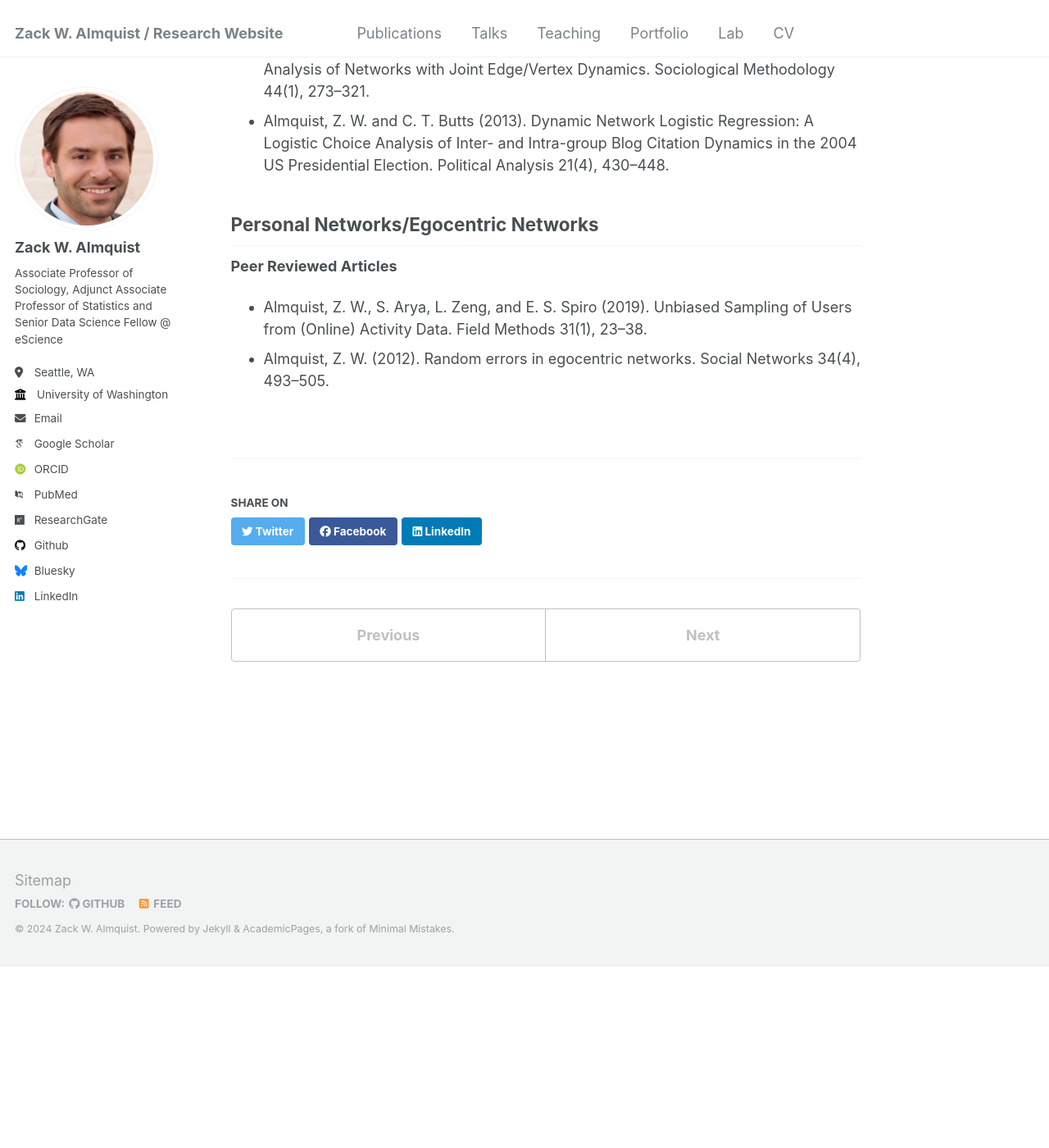
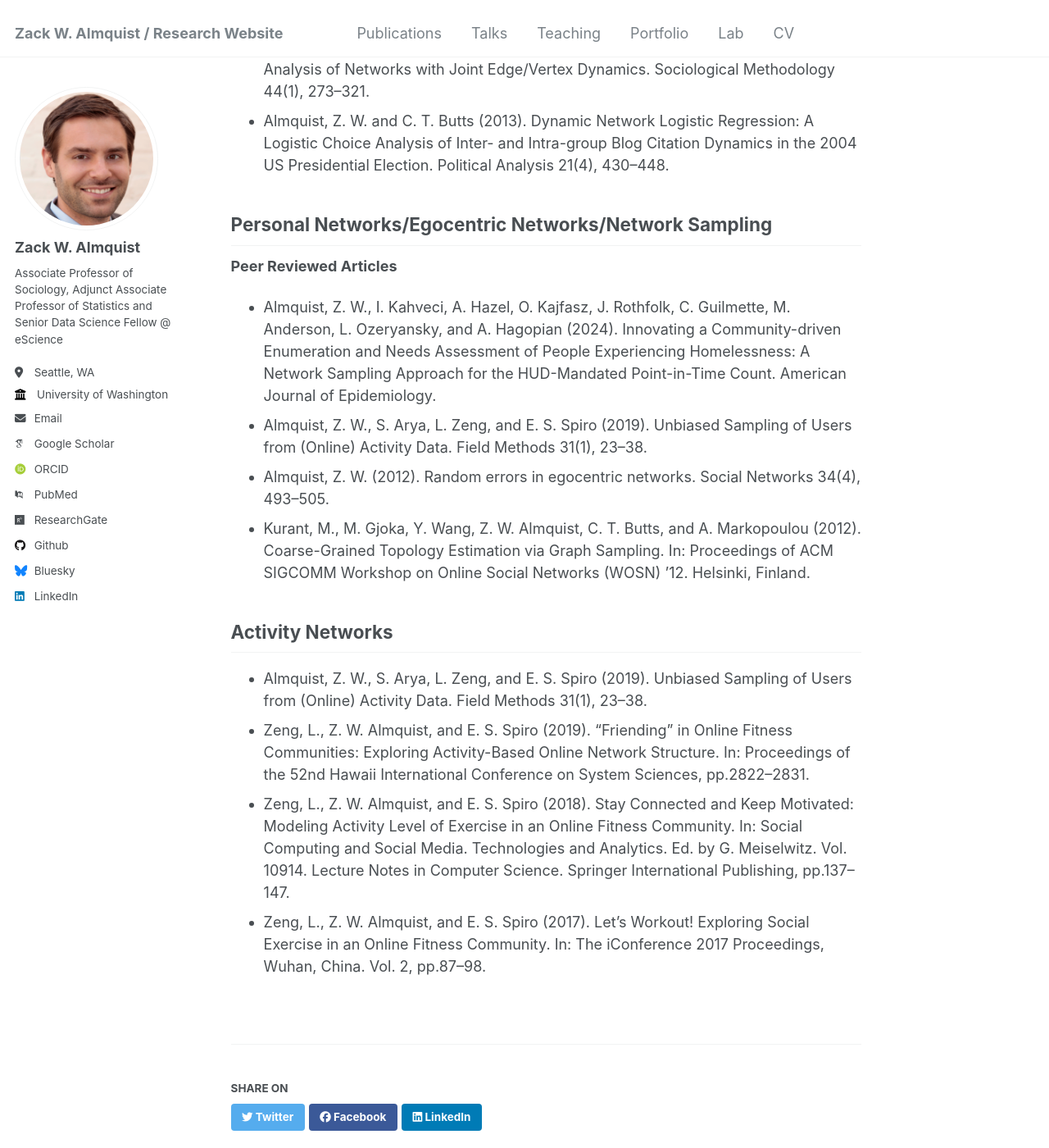
Before and after one commit to zalmquist/zalmquist.github.io, a Jekyll site: the page built from _portfolio/portfolio-4.md, in a window 1280 px wide and 1400 px high, scrolled down 2250 px. Shown: the whole window at 82% size. Built offline with Jekyll 4.4.1, drawn with Linux system fonts in a browser that asks for light colours; some web fonts are replaced; before the commit the page ends 3428 px from its top, so only the background shows below that.

Commit message:
Update portfolio-4.md

```diff
--- a/_portfolio/portfolio-4.md
+++ b/_portfolio/portfolio-4.md
@@ -47,9 +47,25 @@ PA: Elsevier.
 * Almquist, Z. W. and C. T. Butts (2014). Logistic Network Regression for Scalable Analysis of Networks with Joint Edge/Vertex Dynamics. Sociological Methodology 44(1), 273–321.
 * Almquist, Z. W. and C. T. Butts (2013). Dynamic Network Logistic Regression: A Logistic Choice Analysis of Inter- and Intra-group Blog Citation Dynamics in the 2004 US Presidential Election. Political Analysis 21(4), 430–448.
 
-## Personal Networks/Egocentric Networks
+## Personal Networks/Egocentric Networks/Network Sampling
 
 **Peer Reviewed Articles**
+* Almquist, Z. W., I. Kahveci, A. Hazel, O. Kajfasz, J. Rothfolk, C. Guilmette, M. Anderson, L. Ozeryansky, and
+A. Hagopian (2024). Innovating a Community-driven Enumeration and Needs Assessment of People Experiencing Homelessness: A Network Sampling Approach for the HUD-Mandated Point-in-Time Count.
+American Journal of Epidemiology.
 * Almquist, Z. W., S. Arya, L. Zeng, and E. S. Spiro (2019). Unbiased Sampling of Users from (Online) Activity
 Data. Field Methods 31(1), 23–38.
 * Almquist, Z. W. (2012). Random errors in egocentric networks. Social Networks 34(4), 493–505.
+* Kurant, M., M. Gjoka, Y. Wang, Z. W. Almquist, C. T. Butts, and A. Markopoulou (2012). Coarse-Grained Topology Estimation via Graph Sampling. In: Proceedings of ACM SIGCOMM Workshop on Online Social Networks (WOSN) ’12. Helsinki, Finland.
+
+## Activity Networks
+
+* Almquist, Z. W., S. Arya, L. Zeng, and E. S. Spiro (2019). Unbiased Sampling of Users from (Online) Activity
+Data. Field Methods 31(1), 23–38.
+* Zeng, L., Z. W. Almquist, and E. S. Spiro (2019). “Friending” in Online Fitness Communities: Exploring
+Activity-Based Online Network Structure. In: Proceedings of the 52nd Hawaii International Conference on
+System Sciences, pp.2822–2831.
+* Zeng, L., Z. W. Almquist, and E. S. Spiro (2018). Stay Connected and Keep Motivated: Modeling Activity Level
+of Exercise in an Online Fitness Community. In: Social Computing and Social Media. Technologies and Analytics. Ed. by G. Meiselwitz. Vol. 10914. Lecture Notes in Computer Science. Springer International Publishing, pp.137–147.
+* Zeng, L., Z. W. Almquist, and E. S. Spiro (2017). Let’s Workout! Exploring Social Exercise in an Online Fitness
+Community. In: The iConference 2017 Proceedings, Wuhan, China. Vol. 2, pp.87–98.
```
